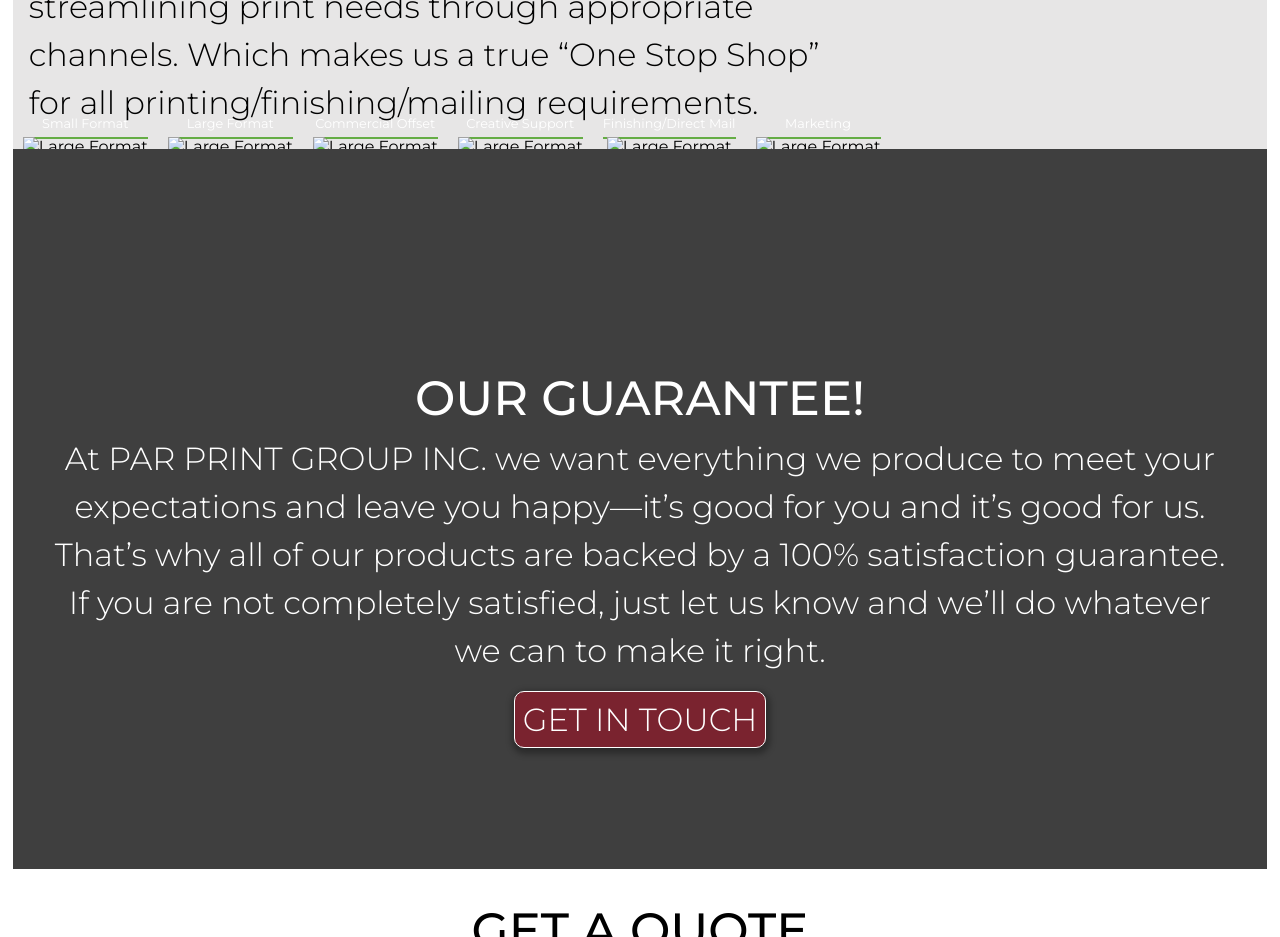
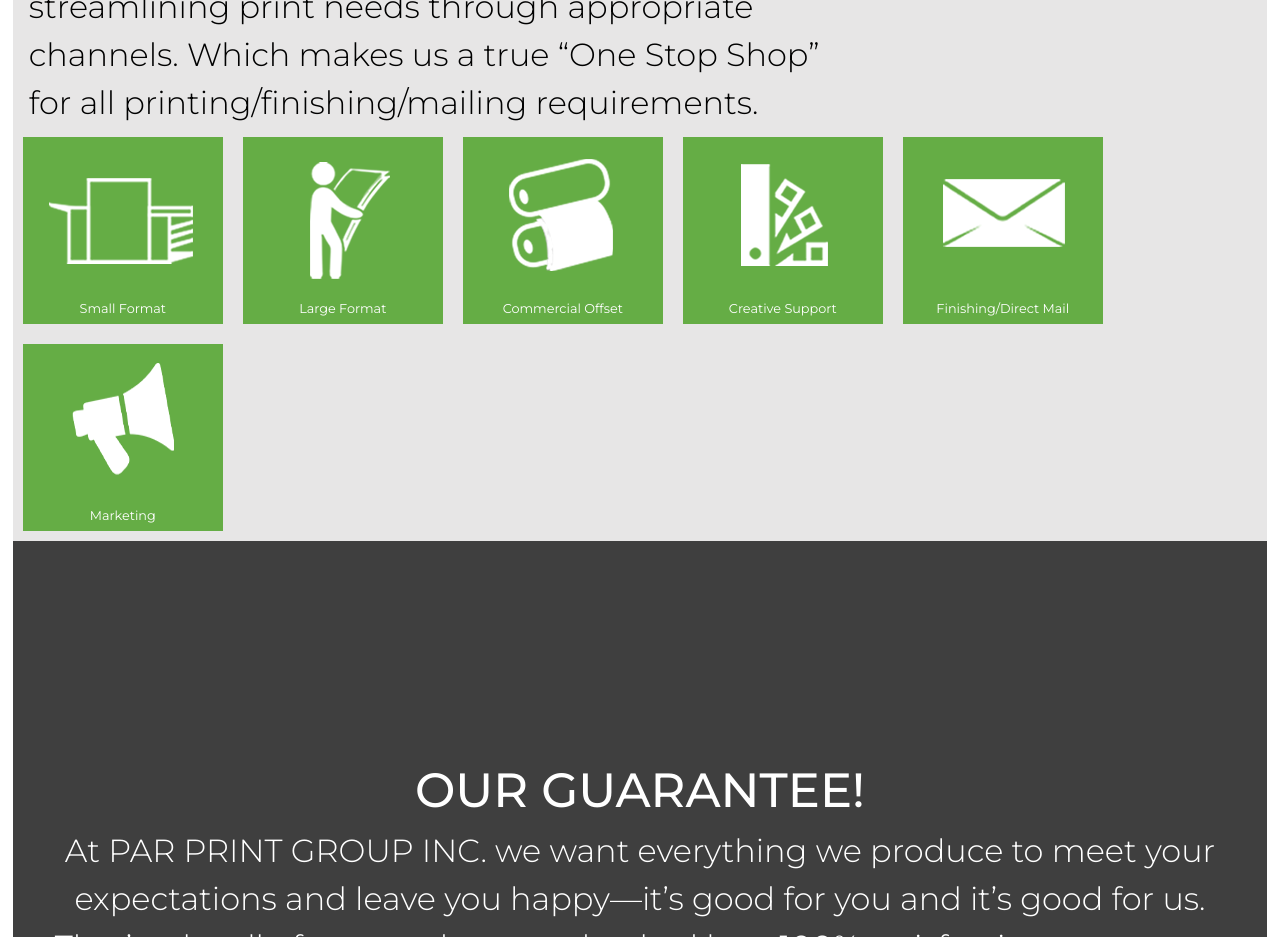
Before and after one commit to daniel872/parprint, a plain HTML site: page index.html in a window 1280 px wide. Shown: the part 1120-2057 px from the top of the page. Drawn offline with Linux system fonts and the light colour scheme; the site is published under a folder, as on GitHub Pages, so addresses that start at the root find nothing.

Commit message:
change services img path

```diff
--- a/index.html
+++ b/index.html
@@ -95,27 +95,27 @@
              <div class="col-1-of-4">
                <div class="row">
                     <div class='col-1-of-2'>
-                      <img src='/Images/Services/smallFormat.png' alt='Large Format'>
+                      <img src='./Images/Services/smallFormat.png' alt='Large Format'>
                       <p>Small Format</p>
                     </div>
                     <div class='col-1-of-2'>
-                      <img src='/Images/Services/largeFormat.png' alt='Large Format'>
+                      <img src='./Images/Services/largeFormat.png' alt='Large Format'>
                       <p>Large Format</p>
                     </div>
                     <div class='col-1-of-2'>
-                      <img src='/Images/Services/commercialOffset.png' alt='Large Format'>
+                      <img src='./Images/Services/commercialOffset.png' alt='Large Format'>
                       <p>Commercial Offset</p>
                     </div>
                     <div class='col-1-of-2'>
-                      <img src='/Images/Services/creativeSupport.png' alt='Large Format'>
+                      <img src='./Images/Services/creativeSupport.png' alt='Large Format'>
                       <p>Creative Support</p>
                     </div>
                     <div class='col-1-of-2'>
-                      <img src='/Images/Services/finishingDirectMail.png' alt='Large Format'>
+                      <img src='./Images/Services/finishingDirectMail.png' alt='Large Format'>
                       <p>Finishing/Direct Mail</p>
                     </div>
                     <div class='col-1-of-2'>
-                      <img src='/Images/Services/marketing.png' alt='Large Format'>
+                      <img src='./Images/Services/marketing.png' alt='Large Format'>
                       <p>Marketing</p>
                     </div>
                   </div>
```
